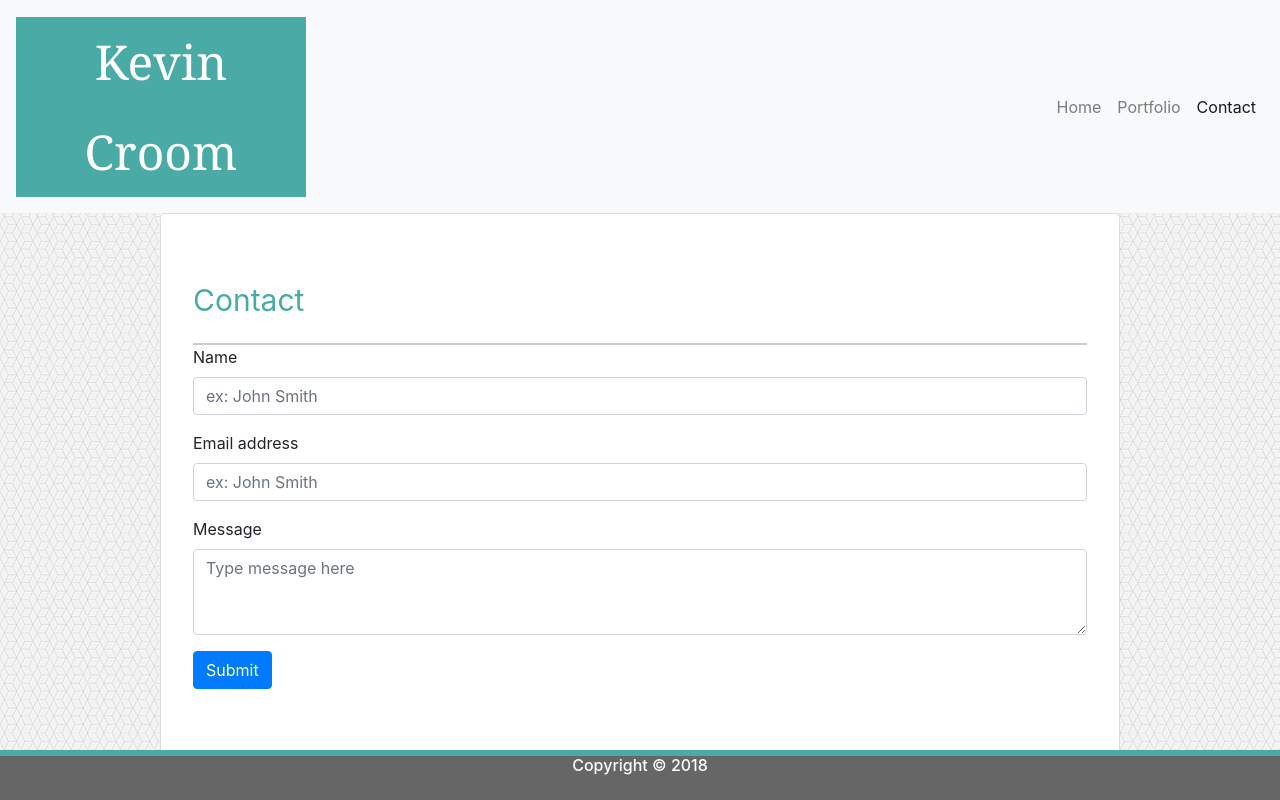
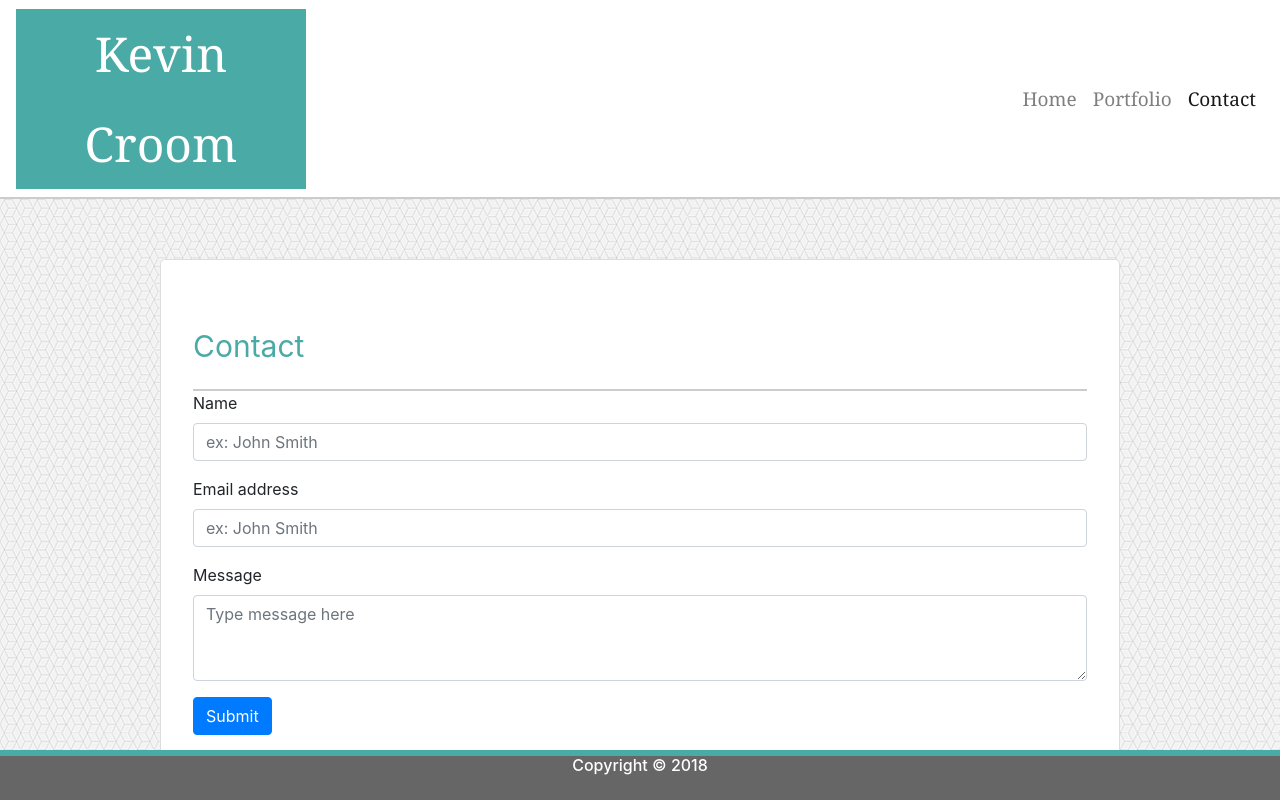
Before and after one commit to Oznero/Bootstrap-Portfolio, a plain HTML site: page contact.html in a window 1280 px wide. Drawn offline with nearby package versions, Linux system fonts and the light colour scheme.

Commit message:
updated html files

```diff
--- a/contact.html
+++ b/contact.html
@@ -13,25 +13,25 @@
 </head>
 
 <body>
-  <nav class="navbar navbar-expand-lg navbar-light bg-light">
+  <nav class="navbar navbar-expand-lg navbar-light py-0">
     <h1>Kevin Croom</h1>
-    <button class="navbar-toggler" type="button" data-toggle="collapse" data-target="#navbarNavAltMarkup" aria-controls="navbarNavAltMarkup"
+    <button class="navbar-toggler mt-1" type="button" data-toggle="collapse" data-target="#navbarNavAltMarkup" aria-controls="navbarNavAltMarkup"
       aria-expanded="false" aria-label="Toggle navigation">
       <span class="navbar-toggler-icon"></span>
     </button>
     <div class="collapse navbar-collapse justify-content-end" id="navbarNavAltMarkup">
-      <div class="navbar-nav">
-        <a class="nav-item nav-link" href="index.html">Home <span class="sr-only">(current)</span></a>
-        <a class="nav-item nav-link" href="portfolio.html">Portfolio</a>
-        <a class="nav-item nav-link active" href="contact.html">Contact</a>
-      </div>
+      <ul class="navbar-nav">
+        <li class="nav-item py-0"><a class="nav-link" href="index.html">Home</a></li>
+        <li class="nav-item py-0"><a class="nav-link" href="portfolio.html">Portfolio</a></li>
+        <li class="nav-item py-0"><a class="nav-link active" href="contact.html">Contact <span class="sr-only">(current)</span></a></li>
+      </ul>
     </div>
   </nav>
 
   <div class="container">
-    <form>
-      <div class="jumbotron jambo">
-        <div class="about-me">Contact</div>
+    <div class="jumbotron jambo">
+      <div class="about-me">Contact</div>
+      <form>
         <div class="form-group">
           <label for="infoRequestName">Name</label>
           <input type="password" class="form-control" id="infoRequestName" placeholder="ex: John Smith">
@@ -45,9 +45,8 @@
           <textarea class="form-control" id="messageTextArea" rows="3" placeholder="Type message here"></textarea>
         </div>
         <button type="submit" class="btn btn-primary" data-toggle="button" aria-pressed="false" autocomplete="off">Submit</button>
-        </div>
-    </form>
-  </div>
+      </form>
+    </div>
   </div>
   <footer>
     <div class="footer">
--- a/css/sytle.css
+++ b/css/sytle.css
@@ -1,15 +1,14 @@
-/*
-.nav-default {
+
+nav {
   margin: auto;
   line-height: 52px;
   font-size: 19px;
   font-family: 'Georgia', Times, Times New Roman, serif;
   background-color: #ffffff;
   border-bottom: 2px solid #cccccc;
-  height: 90px;
   margin-bottom: 60px;
 }
-*/
+
 
 .jambo {
   background-color: #ffffff;
@@ -18,6 +17,7 @@
   margin: auto;
 }
 
+/*
 nav a {
   text-decoration: none;
   color: #777777;
@@ -26,6 +26,7 @@ nav a {
 nav a:hover {
   color: yellow;
 }
+*/
 
 h1 {
   font-family: 'Georgia', Times, Times New Roman, serif;
```
Also changed, not shown: index.html (+7 -7 lines), portfolio.html (+7 -7 lines).
